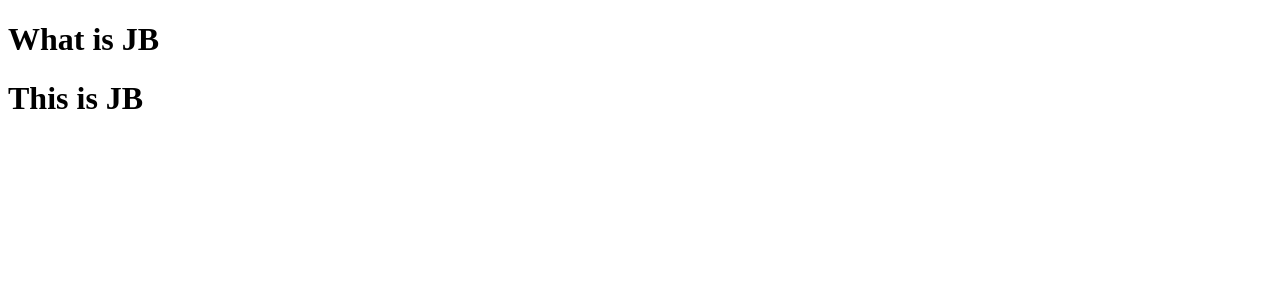
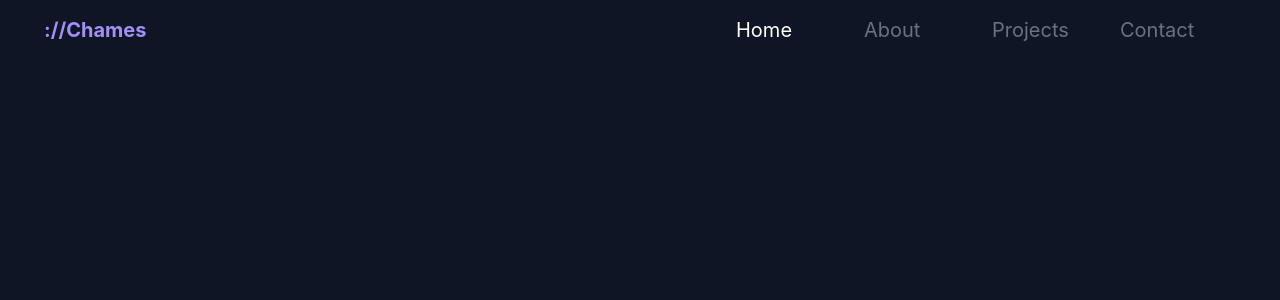
Before and after one commit to chamesh2019/Portfolio, a React (Vite) app: page / in a window 1280 px wide. Shown: the top 300 px of the page. Built offline with nearby package versions, Linux system fonts and the light colour scheme.

Commit message:
NavBar Done

```diff
--- a/package.json
+++ b/package.json
@@ -10,8 +10,10 @@
     "preview": "vite preview"
   },
   "dependencies": {
+    "@tailwindcss/vite": "^4.0.6",
     "react": "^19.0.0",
-    "react-dom": "^19.0.0"
+    "react-dom": "^19.0.0",
+    "tailwindcss": "^4.0.6"
   },
   "devDependencies": {
     "@eslint/js": "^9.19.0",
--- a/src/App.tsx
+++ b/src/App.tsx
@@ -1,5 +1,7 @@
+import { NavBarBase } from './components/NavBar/NavBarBase';
+
 export function App() {
     return (
-        <h1>This is JB</h1>
+        <NavBarBase />
     )
 }
--- /dev/null
+++ b/src/components/NavBar/Logo.tsx
@@ -0,0 +1,7 @@
+export function Logo() {
+    return (
+        <div className="float-left w-32 pl-3 text-xl font-bold block cursor-pointer" style={{color: "#A190F8"}}>
+            ://Chames
+        </div>
+    )
+}
--- a/src/components/NavBar/NavBarBase.tsx
+++ b/src/components/NavBar/NavBarBase.tsx
@@ -0,0 +1,19 @@
+import { NavBarElement} from "./NavBarElement.tsx";
+import { Logo } from "./Logo.tsx";
+
+export function NavBarBase(){
+    return (
+        <div className="pl-8 pr-8 pt-4">
+            <div className="float-left">
+                <Logo />
+            </div>
+            <div className="float-right flex flex-row">
+                <NavBarElement name="Home" isActive/>
+                <NavBarElement name="About" />
+                <NavBarElement name="Projects" />
+                <NavBarElement name="Contact" />
+            </div>
+
+        </div>
+    );
+}
--- a/src/components/NavBar/NavBarElement.tsx
+++ b/src/components/NavBar/NavBarElement.tsx
@@ -0,0 +1,9 @@
+export function NavBarElement(
+    {name, isActive}: {name: string, isActive?: Boolean}
+    // {active}: {active: boolean}
+) {
+    let ac = isActive ? " text-white": " text-gray-500";
+    return(
+        <div className={"w-32 pr-4 text-xl cursor-pointer block" + ac}>{name}</div>
+    )
+}
--- a/src/index.css
+++ b/src/index.css
@@ -0,0 +1,11 @@
+@import "tailwindcss";
+
+* {
+    box-sizing: border-box;
+    font-family: Inter;
+}
+
+body {
+    background-color: #101525;
+    height: 100vh;
+}
--- a/src/main.tsx
+++ b/src/main.tsx
@@ -2,10 +2,10 @@ import { StrictMode } from 'react'
 import { createRoot } from 'react-dom/client'
 
 import { App } from './App'
+import './index.css'
 
 createRoot(document.getElementById('root')!).render(
   <StrictMode>
-      <h1>What is JB</h1>
-      <App></App>
+      <App />
   </StrictMode>,
 )
--- a/vite.config.ts
+++ b/vite.config.ts
@@ -1,7 +1,11 @@
 import { defineConfig } from 'vite'
 import react from '@vitejs/plugin-react'
+import tailwindcss from '@tailwindcss/vite'
 
 export default defineConfig({
   base: '/Portfolio/',
-  plugins: [react()],
+  plugins: [
+      react(),
+      tailwindcss(),
+  ],
 })
```
Also changed, not shown: 1 other file (tests, documents, lock files or other folders).
